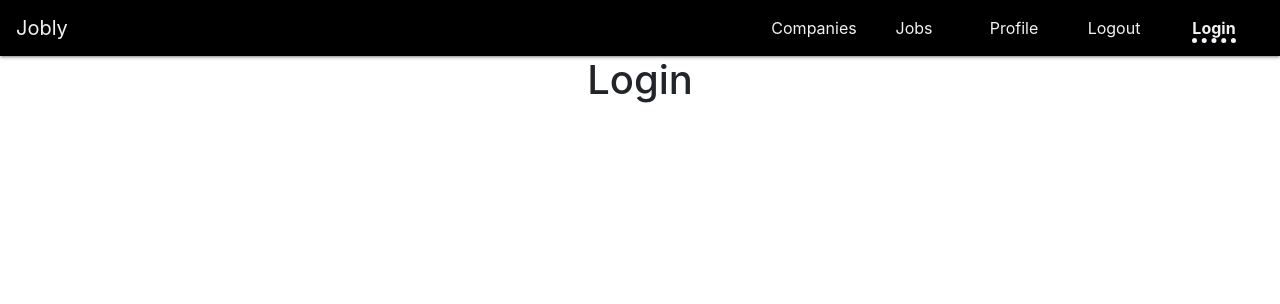
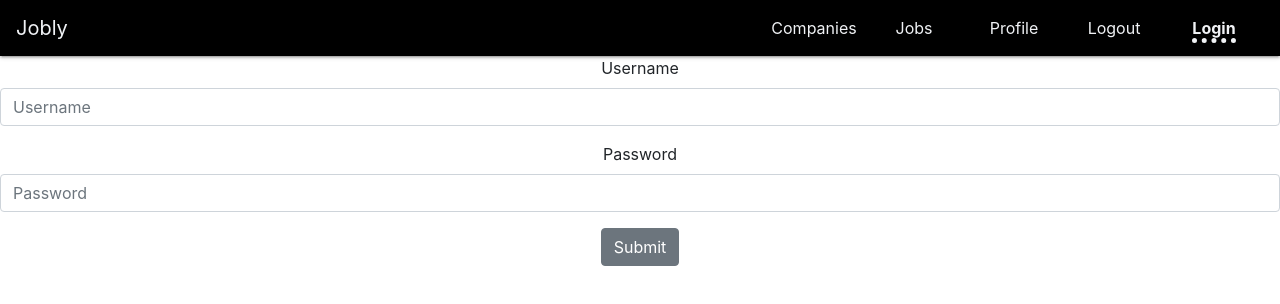
Before and after one commit to eaquin1/react-jobly, a React (Create React App) app: page /login in a window 1280 px wide. Shown: the top 304 px of the page. Built offline with nearby package versions, Linux system fonts and the light colour scheme.

Commit message:
added login functionality

```diff
--- a/src/Components/Auth/Login.js
+++ b/src/Components/Auth/Login.js
@@ -1,9 +1,116 @@
-import React from "react"
+import React, { useState }  from "react"
 
+import {Label, Input, Form, Button, FormGroup} from "reactstrap"
+import JoblyApi from "../../Helpers/JoblyApi";
+import {useHistory} from "react-router-dom"
 function Login() {
+    const history= useHistory()
+    const INITIAL_STATE_LOGIN = {username: "", password: "", first_name:"", last_name:"", email:"", errors: []}
+    const [loginFormData, setLoginFormData] = useState(INITIAL_STATE_LOGIN)
+    const [activeView, setActiveView] = useState("login")
+
+    function setLoginView() {
+        setActiveView("login")
+    }
+
+    function setSignUpView() {
+        setActiveView("signup")
+    }
+
+    const handleChange = e => {
+        const {name, value} =e.target;
+        setLoginFormData(formData => ({
+            ...formData,
+            [name]:value
+        }))
+    }
+
+    async function loginFunc(data) {
+         await JoblyApi.login(data)
+    }
+
+    async function handleLogin(evt) {
+        evt.preventDefault()
+
+        await loginFunc(loginFormData)
+        setLoginFormData(INITIAL_STATE_LOGIN)
+       history.push("/jobs")
+
+    }
+
     return (
-        <h1>Login</h1>
+       <Form onSubmit={handleLogin}>
+           <FormGroup>
+           <Label for="username">Username</Label>
+            <Input
+            type="text"
+            name="username"
+            placeholder="Username"
+            value={loginFormData.username}
+            onChange={handleChange}/>
+            </FormGroup>
+            <FormGroup>
+           <Label for="username">Password</Label>
+            <Input
+            type="password"
+            name="password"
+            placeholder="Password"
+            value={loginFormData.password}
+            onChange={handleChange}/>
+            </FormGroup>
+            <Button>Submit</Button>
+       </Form>
     )
+// : (
+//        <Form>
+//            <FormGroup>
+//            <Label for="username">Username</Label>
+//             <Input
+//             type="text"
+//             name="username"
+//             placeholder="Username"
+//             value={loginFormData.username}
+//             onChange={handleChange}/>
+//             </FormGroup>
+//             <FormGroup>
+//            <Label for="username">Password</Label>
+//             <Input
+//             type="password"
+//             name="password"
+//             placeholder="Password"
+//             value={loginFormData.password}
+//             onChange={handleChange}/>
+//             </FormGroup>
+//             <FormGroup>
+//             <Label for="first_name">First Name</Label>
+//             <Input
+//             type="text"
+//             name="first_name"
+//             placeholder="First Name"
+//             value={loginFormData.first_name}
+//             onChange={handleChange}/>
+//             </FormGroup>
+//             <FormGroup>
+//             <Label for="last_name">Last Name</Label>
+//             <Input
+//             type="text"
+//             name="last_name"
+//             placeholder="Last Name"
+//             value={loginFormData.last_name}
+//             onChange={handleChange}/>
+//             </FormGroup>
+//             <FormGroup>
+//             <Label for="email">Email</Label>
+//             <Input
+//             type="email"
+//             name="email"
+//             placeholder="Email"
+//             value={loginFormData.email}
+//             onChange={handleChange}/>
+//             </FormGroup>
+
+//        </Form>
+//     )
     }
 
 export default Login
--- a/src/Helpers/JoblyApi.js
+++ b/src/Helpers/JoblyApi.js
@@ -2,10 +2,9 @@ import axios from "axios"
 
 class JoblyApi {
     static async request(endpoint, paramsOrData = {}, verb = "get") {
-        paramsOrData._token = // for now, hardcode token for "testing"
-            "eyJhbGciOiJIUzI1NiIsInR5cCI6IkpXVCJ9.eyJ1c2VybmFtZSI6InRlc" +
-            "3RpbmciLCJpc19hZG1pbiI6ZmFsc2UsImlhdCI6MTU1MzcwMzE1M30." +
-            "COmFETEsTxN_VfIlgIKw0bYJLkvbRQNgO1XCSE8NZ0U";
+        paramsOrData._token = localStorage.getItem("token")
+
+
 
         console.debug("API Call:", endpoint, paramsOrData, verb);
 
@@ -51,6 +50,8 @@ class JoblyApi {
 
     static async login(data) {
         let res = await this.request(`login`, data, 'post')
+        localStorage.setItem("token", res.token)
+        console.log(res.token)
         return res.token
     }
 
```
